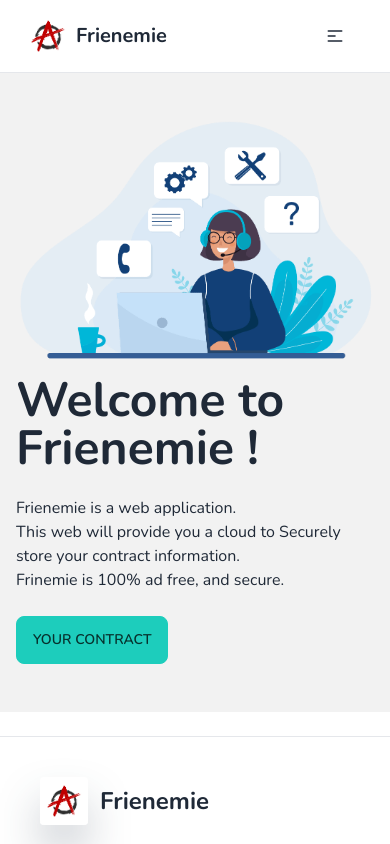
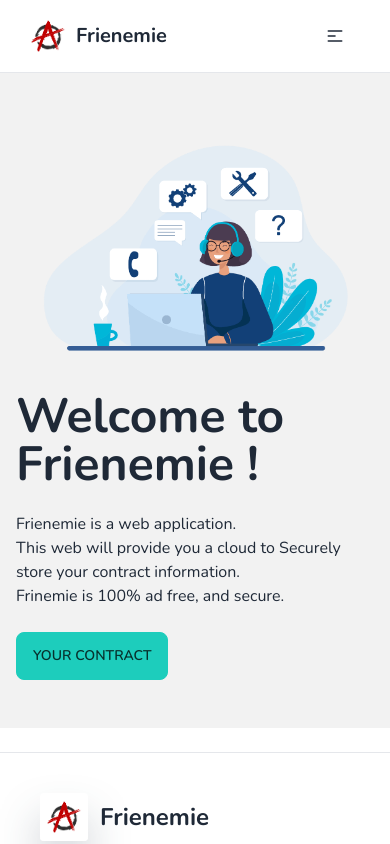
Before and after one commit to sakibtalukqder/Linter-Test, a React (Vite) app in the folder Clint/: page / in a window 390 px wide. Shown: the top 844 px of the page. Built offline with nearby package versions, Linux system fonts and the light colour scheme.

Commit message:
Update Home.jsx Padding

```diff
--- a/Clint/src/Components/Pages/Home.jsx
+++ b/Clint/src/Components/Pages/Home.jsx
@@ -10,7 +10,7 @@ const Home = () => {
             <div className="hero-content py-4 flex-col lg:flex-row-reverse">
              <figure>
               <img
-              className="lg:max-w-lg max-w-full rounded-lg shadow-4xl"
+              className="lg:max-w-lg max-w-full p-6 lg:p-0 rounded-lg shadow-4xl"
                 src={Img}
               />
              </figure>
```
